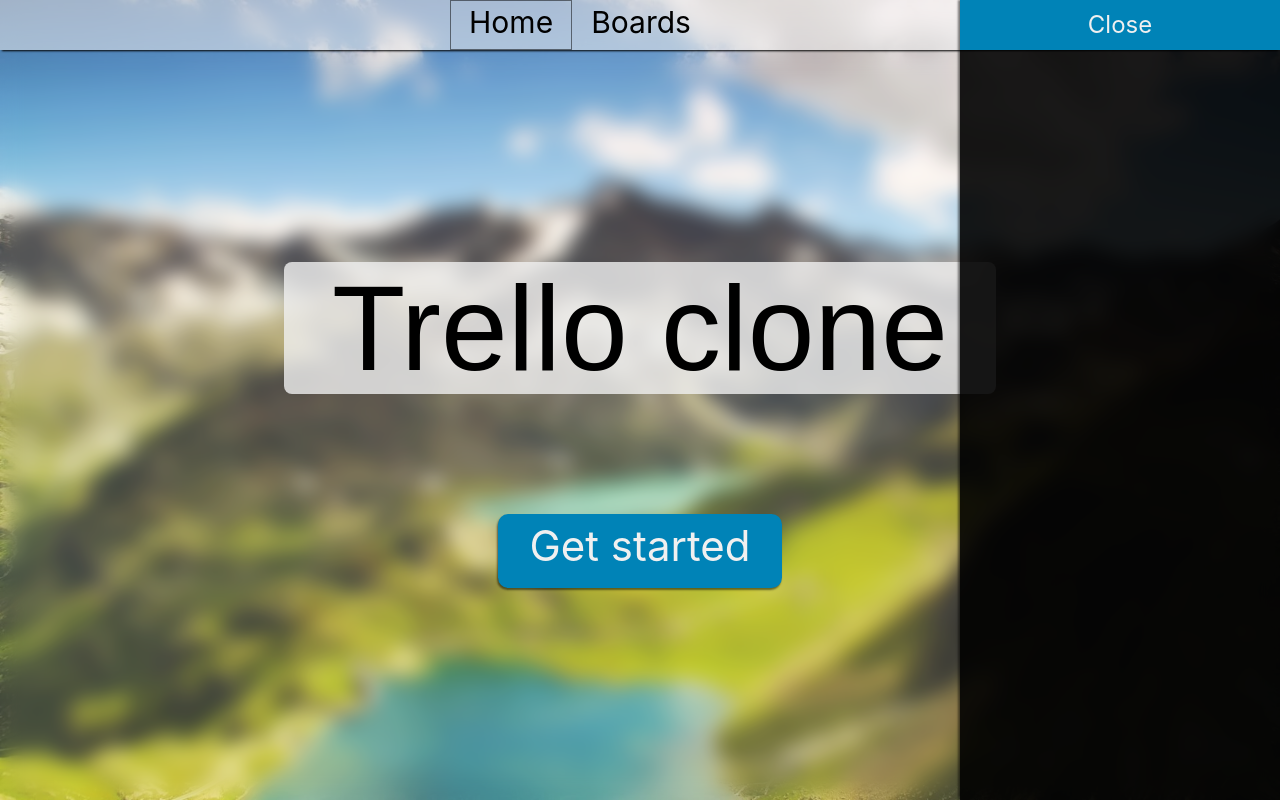
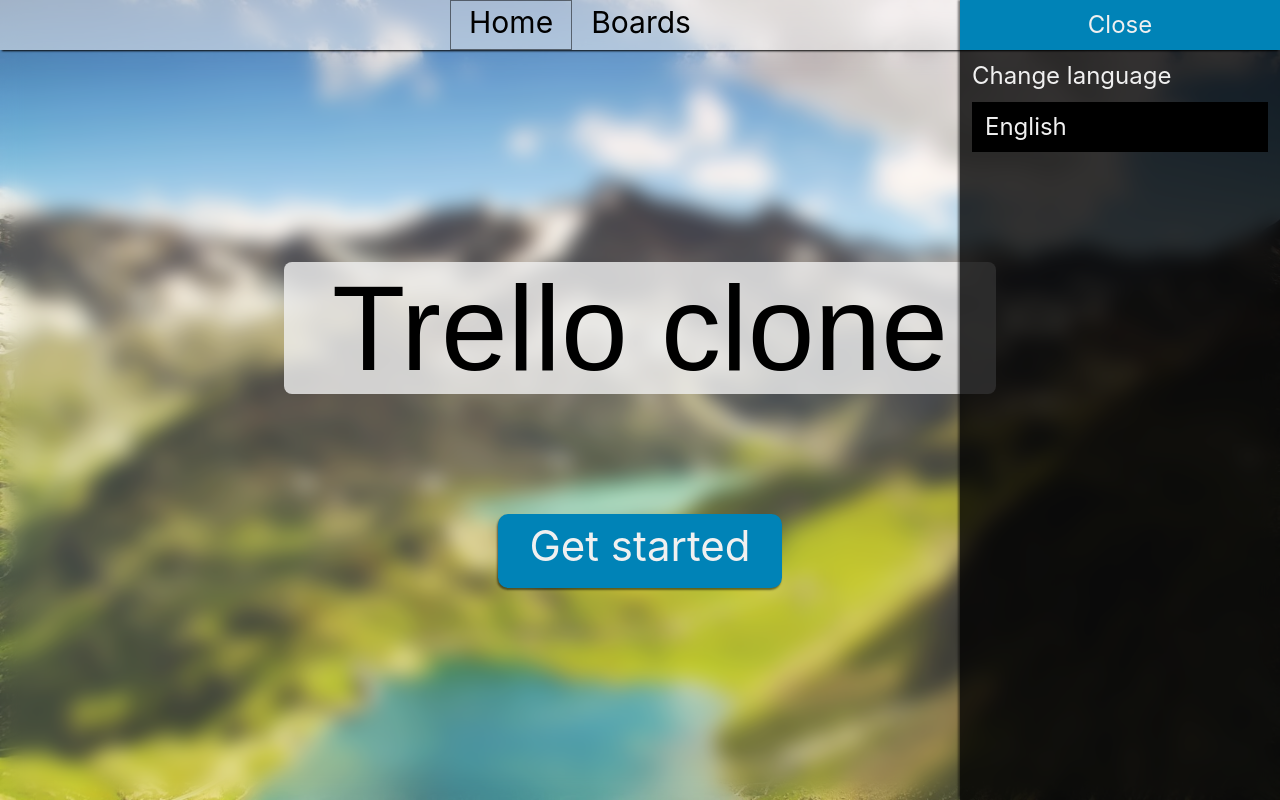
Before and after one commit to ivan-dovzhikov/trello-clone, a React (Create React App) app: page / in a window 1280 px wide. Both pictures are taken after a click on the button "Menu". Built offline with nearby package versions, Linux system fonts and the light colour scheme.

Commit message:
Add localization select

```diff
--- a/src/app/App.tsx
+++ b/src/app/App.tsx
@@ -5,7 +5,6 @@
 import 'normalize.css';
 import './App.scss';
 import { AppState } from 'utils';
-import { AvailableLanguages } from './localization/types';
 import translations from './localization/data';
 import Header from './Header/Header';
 import HomePage from './HomePage/HomePage';
@@ -14,7 +13,7 @@
 import NotFoundPage from './NotFoundPage/NotFoundPage';
 
 const App: FC = () => {
-  const locale = useSelector<AppState, AvailableLanguages>(
+  const locale = useSelector<AppState, string>(
     ({ locale }) => locale.languageCode
   );
 
--- a/src/app/Header/Components/Menu.tsx
+++ b/src/app/Header/Components/Menu.tsx
@@ -1,13 +1,17 @@
-import React, { FC } from 'react';
+import React, { FC, useRef } from 'react';
 import { useIntl } from 'react-intl';
-import { useToggle } from 'utils';
+import { useToggle, useCallbackOnExternalAction } from 'utils';
+import SelectLanguage from './SelectLanguage';
 
 const Menu: FC = () => {
   const intl = useIntl();
+  const menuRef = useRef<HTMLDivElement>(null);
   const [expand, toggleExpand] = useToggle(false);
 
+  useCallbackOnExternalAction(menuRef.current, toggleExpand, expand);
+
   return (
-    <div className={`site-menu${expand ? ' expand' : ''}`}>
+    <div className={`site-menu${expand ? ' expand' : ''}`} ref={menuRef}>
       <button onClick={toggleExpand} className="toggler">
         {expand
           ? intl.formatMessage({
@@ -17,7 +21,9 @@
           : intl.formatMessage({ id: 'app/open-menu', defaultMessage: 'Menu' })}
       </button>
       <div className="dropdown">
-        <div className="dropdown-inner"></div>
+        <div className="dropdown-inner">
+          <SelectLanguage />
+        </div>
       </div>
     </div>
   );
--- /dev/null
+++ b/src/app/Header/Components/SelectLanguage.tsx
@@ -0,0 +1,45 @@
+import React, { FC, ChangeEvent } from 'react';
+import { useDispatch, useSelector } from 'react-redux';
+import { useIntl } from 'react-intl';
+import { setLanguage } from 'app/localization/actions';
+import translations from 'app/localization/data';
+import { AppState, useStateWithCallback } from 'utils';
+
+const SelectLanguage: FC = () => {
+  const intl = useIntl();
+  const dispatch = useDispatch();
+  const language = useSelector<AppState, string>(
+    state => state.locale.languageCode
+  );
+  const [currentLanguage, setCurrentLanguage] = useStateWithCallback<string>(
+    language,
+    state => dispatch(setLanguage(state))
+  );
+
+  const onChange = (e: ChangeEvent<HTMLSelectElement>) => {
+    setCurrentLanguage(e.target.value);
+  };
+
+  // TODO: create custom components
+  return (
+    <label className="change-language">
+      {intl.formatMessage({
+        id: 'app/change-language',
+        defaultMessage: 'Change language',
+      })}
+      <select
+        value={currentLanguage}
+        onChange={onChange}
+        className="language-select"
+      >
+        {Object.entries(translations).map(([code, data]) => (
+          <option key={code} value={code} className="language-option">
+            {data.name}
+          </option>
+        ))}
+      </select>
+    </label>
+  );
+};
+
+export default SelectLanguage;
--- a/src/app/Header/styles.scss
+++ b/src/app/Header/styles.scss
@@ -2,7 +2,12 @@
 
 .placeholder,
 .site-menu {
-  width: 200px;
+  min-width: 200px;
+
+  @include for-big-phone {
+    min-width: auto;
+    flex: 1;
+  }
 }
 
 .site-header {
@@ -19,6 +24,10 @@
 
 .site-navigation {
   flex: 1;
+
+  @include for-small-phone {
+    flex: 0;
+  }
 
   ul {
     display: flex;
@@ -61,7 +70,7 @@
     height: 100%;
     width: 100%;
     margin: 0;
-    padding: 0;
+    padding: 0 1rem;
     border: 0;
     background-color: transparent;
     transition: 0.2s ease;
@@ -93,7 +102,11 @@
   }
 
   &.expand {
-    width: 25%;
+    min-width: 25%;
+
+    @include for-big-phone {
+      flex: 1;
+    }
 
     .toggler {
       background-color: get-color(dark, 1);
@@ -105,11 +118,17 @@
       }
     }
 
+    @include for-phone {
+      position: absolute;
+      right: 0;
+      width: 100vw;
+    }
+
     .dropdown {
       height: 100vh;
       width: 100%;
       box-shadow: -2px 0 2px 0 get-color(dark, 0.5);
-      background-color: get-color(dark, 0.9);
+      background-color: get-color(dark, 0.8);
       color: get-color(light);
     }
 
@@ -118,3 +137,39 @@
     }
   }
 }
+
+.language-select {
+  width: 100%;
+  margin: 0;
+  margin-top: 0.5rem;
+  padding: 0 0.5rem;
+  background-color: get-color(dark);
+  border: 1px solid get-color(dark);
+  outline: none;
+  outline: none;
+  line-height: 2;
+  text-transform: capitalize;
+  color: get-color(light);
+  cursor: pointer;
+
+  appearance: none;
+
+  &:focus,
+  &:hover {
+    border-color: get-color(accent);
+    outline: none;
+  }
+
+  .language-option {
+    border: 1px solid get-color(dark);
+    line-height: 2;
+    text-transform: capitalize;
+    cursor: pointer;
+
+    &:focus,
+    &:hover {
+      border-color: get-color(accent);
+      outline: none;
+    }
+  }
+}
--- a/src/app/localization/actions.ts
+++ b/src/app/localization/actions.ts
@@ -1,14 +1,8 @@
 import translations from './data';
-import {
-  LocaleActionTypes,
-  SetLanguageAction,
-  AvailableLanguages,
-} from './types';
+import { LocaleActionTypes, SetLanguageAction } from './types';
 const { SET_LANGUAGE } = LocaleActionTypes;
 
-export type SetLanguageActionCreator = (
-  code: AvailableLanguages
-) => SetLanguageAction;
+export type SetLanguageActionCreator = (code: string) => SetLanguageAction;
 
 export const setLanguage: SetLanguageActionCreator = code => ({
   type: SET_LANGUAGE,
--- a/src/app/localization/data/index.ts
+++ b/src/app/localization/data/index.ts
@@ -1,7 +1,16 @@
 import englishTranslation from './en.json';
 import russianTranslation from './ru.json';
 
-const translations = {
+interface Translations {
+  [prop: string]: {
+    name: string;
+    translation: {
+      [prop: string]: string;
+    };
+  };
+}
+
+const translations: Translations = {
   en: {
     name: 'english',
     translation: englishTranslation,
--- a/src/app/localization/reducer.ts
+++ b/src/app/localization/reducer.ts
@@ -1,6 +1,5 @@
 import { Reducer } from 'redux';
 import {
-  AvailableLanguages,
   LocaleActionTypes,
   LocaleState,
   LocaleActions,
@@ -11,9 +10,8 @@
 const { SET_LANGUAGE } = LocaleActionTypes;
 
 const preferredLanguage = navigator.language?.slice(0, 2);
-let language: AvailableLanguages = 'en';
-if (preferredLanguage in translations)
-  language = preferredLanguage as AvailableLanguages;
+let language: string = 'en';
+if (preferredLanguage in translations) language = preferredLanguage;
 
 const initialState: LocaleState = {
   languageCode: language,
--- a/src/app/localization/types.ts
+++ b/src/app/localization/types.ts
@@ -12,7 +12,7 @@
 export interface SetLanguageAction {
   type: typeof SET_LANGUAGE;
   payload: {
-    languageCode: AvailableLanguages;
+    languageCode: string;
     languageName: string;
   };
 }
@@ -20,6 +20,6 @@
 export type LocaleActions = SetLanguageAction;
 
 export interface LocaleState {
-  languageCode: AvailableLanguages;
+  languageCode: string;
   languageName: string;
 }
--- a/src/utils/hooks.ts
+++ b/src/utils/hooks.ts
@@ -40,7 +40,7 @@
     if (!condition || !element) return;
 
     const handler = ({ target }: Event) => {
-      if (!closestByReference(target as HTMLElement, element!)) callback();
+      if (!closestByReference(target as HTMLElement, element)) callback();
     };
 
     document.addEventListener('click', handler);
```
Also changed, not shown: 2 other files (tests, documents, lock files or other folders).
